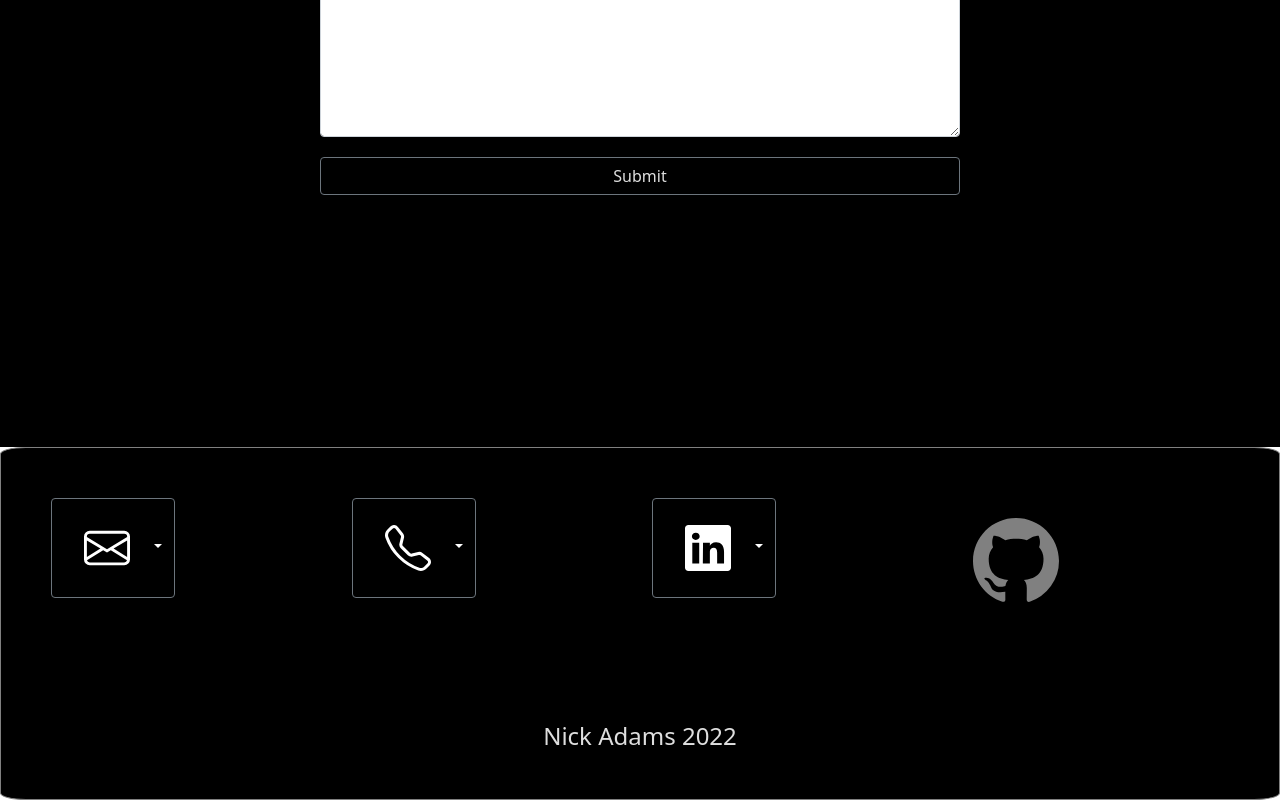
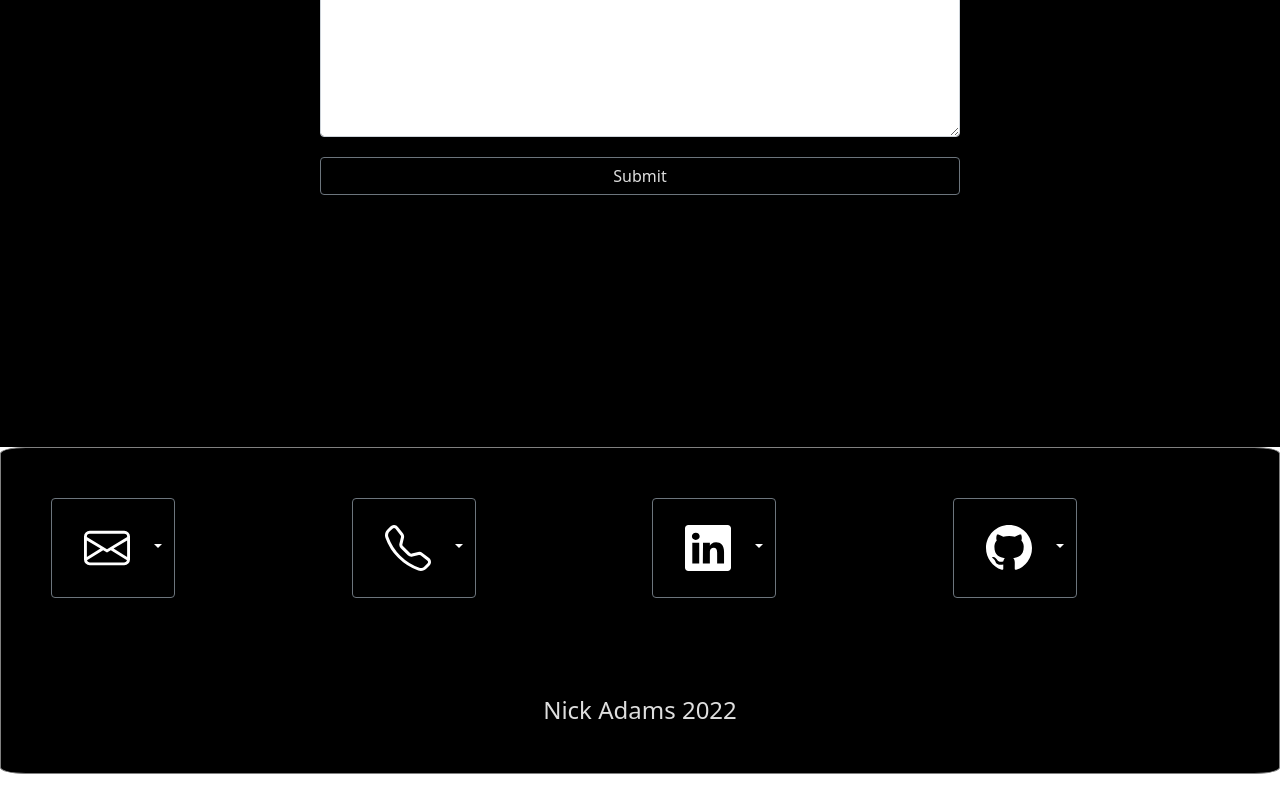
Before and after one commit to Nick-Adams-81/web-dev-portfolio-site, a Next.js app: page /connect in a window 1280 px wide. Shown: the part 409-1209 px from the top of the page. After the commit the page ends 1183 px from the top, so only its background shows below. Built offline with nearby package versions, Linux system fonts and the light colour scheme.

Commit message:
updated footer style

```diff
--- a/Components/HomeComponents/HomeLinks.js
+++ b/Components/HomeComponents/HomeLinks.js
@@ -70,14 +70,24 @@ const HomeLinks = () => {
                 </Col>
 
                 <Col xs={6} sm={6} md={3}>
+                    <Dropdown>
+                        <Dropdown.Toggle variant="secondary" style={{ backgroundColor: 'black' }}>
+                            <svg xmlns="http://www.w3.org/2000/svg" width="46" height="46" fill="currentColor" className="bi bi-github" viewBox="0 0 16 16" id="github-logo">
+                                <path d="M8 0C3.58 0 0 3.58 0 8c0 3.54 2.29 6.53 5.47 7.59.4.07.55-.17.55-.38 0-.19-.01-.82-.01-1.49-2.01.37-2.53-.49-2.69-.94-.09-.23-.48-.94-.82-1.13-.28-.15-.68-.52-.01-.53.63-.01 1.08.58 1.23.82.72 1.21 1.87.87 2.33.66.07-.52.28-.87.51-1.07-1.78-.2-3.64-.89-3.64-3.95 0-.87.31-1.59.82-2.15-.08-.2-.36-1.02.08-2.12 0 0 .67-.21 2.2.82.64-.18 1.32-.27 2-.27.68 0 1.36.09 2 .27 1.53-1.04 2.2-.82 2.2-.82.44 1.1.16 1.92.08 2.12.51.56.82 1.27.82 2.15 0 3.07-1.87 3.75-3.65 3.95.29.25.54.73.54 1.48 0 1.07-.01 1.93-.01 2.2 0 .21.15.46.55.38A8.012 8.012 0 0 0 16 8c0-4.42-3.58-8-8-8z" />
+                            </svg>
+                        </Dropdown.Toggle>
+                        <Dropdown.Menu>
+                            <Dropdown.Item>
+                                <div id="link-4">
+                                    <a href="https://github.com/Nick-Adams-81">
+                                        github
+                                    </a>
+                                </div>
+                            </Dropdown.Item>
+                        </Dropdown.Menu>
+                    </Dropdown>
                     <h3 className="animate__animated animate__fadeIn">
-                        <div id="link-4">
-                            <a href="https://github.com/Nick-Adams-81">
-                                <svg xmlns="http://www.w3.org/2000/svg" width="86" height="86" fill="currentColor" className="bi bi-github" viewBox="0 0 16 16" id="github-logo">
-                                    <path d="M8 0C3.58 0 0 3.58 0 8c0 3.54 2.29 6.53 5.47 7.59.4.07.55-.17.55-.38 0-.19-.01-.82-.01-1.49-2.01.37-2.53-.49-2.69-.94-.09-.23-.48-.94-.82-1.13-.28-.15-.68-.52-.01-.53.63-.01 1.08.58 1.23.82.72 1.21 1.87.87 2.33.66.07-.52.28-.87.51-1.07-1.78-.2-3.64-.89-3.64-3.95 0-.87.31-1.59.82-2.15-.08-.2-.36-1.02.08-2.12 0 0 .67-.21 2.2.82.64-.18 1.32-.27 2-.27.68 0 1.36.09 2 .27 1.53-1.04 2.2-.82 2.2-.82.44 1.1.16 1.92.08 2.12.51.56.82 1.27.82 2.15 0 3.07-1.87 3.75-3.65 3.95.29.25.54.73.54 1.48 0 1.07-.01 1.93-.01 2.2 0 .21.15.46.55.38A8.012 8.012 0 0 0 16 8c0-4.42-3.58-8-8-8z" />
-                                </svg>
-                            </a>
-                        </div>
+
 
 
                     </h3>
```
